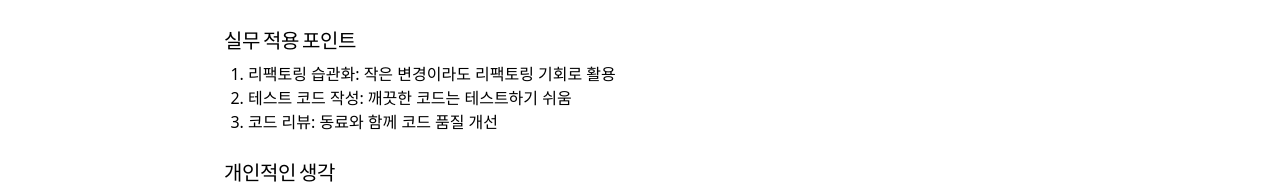
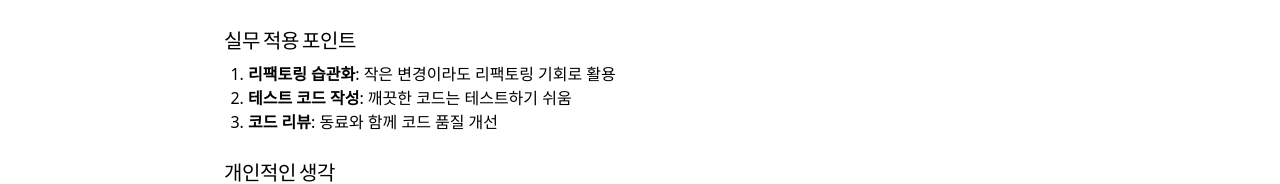
Before and after one commit to stoic-park/blog, a Next.js app: page /books/clean-code in a window 1280 px wide. Shown: the part 844-1028 px from the top of the page. Built offline with nearby package versions, Linux system fonts and the light colour scheme.

Commit message:
fix: 마크다운 **강조** bold 렌더링 수정 (font-medium → font-bold)
Co-Authored-By: Claude Opus 4.6 (1M context) <noreply@anthropic.com>

```diff
--- a/app/global.css
+++ b/app/global.css
@@ -176,7 +176,7 @@ html {
 }
 
 .prose strong {
- @apply font-medium;
+ @apply font-bold;
 }
 
 .prose ul {
```
